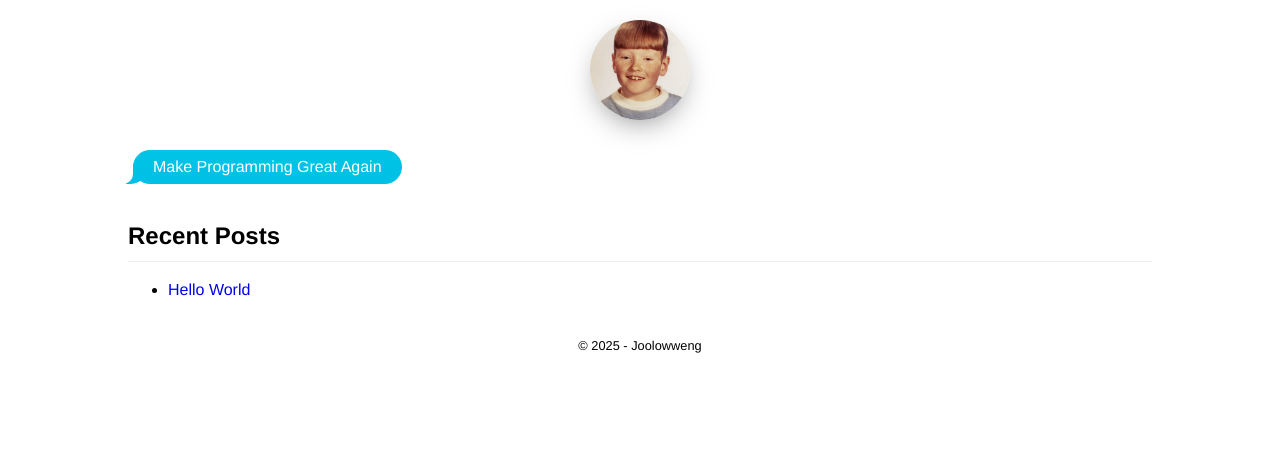
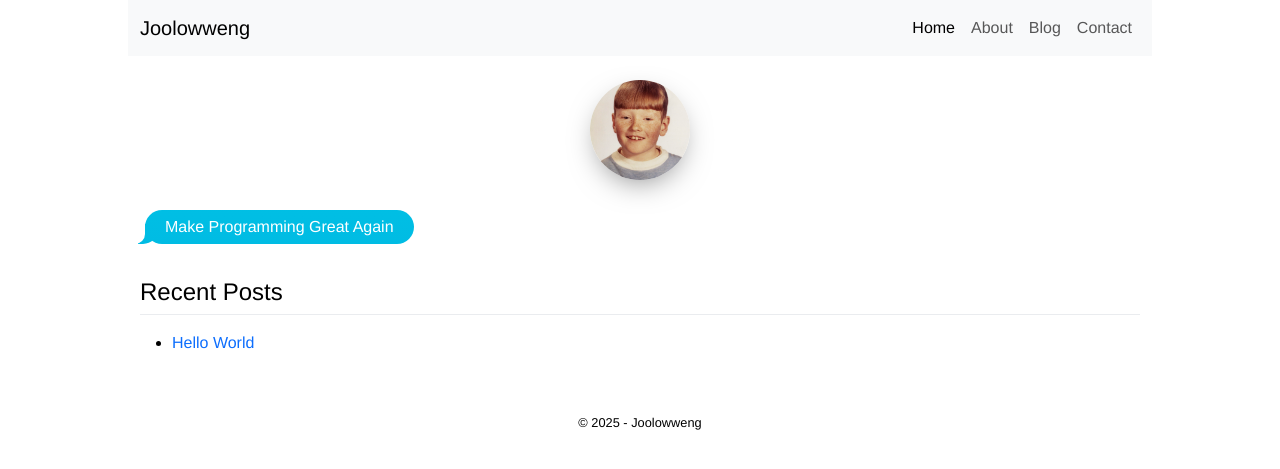
Before and after one commit to joolowweng/joolwweng.github.io, a Jekyll site: the page built from index.md, in a window 1280 px wide. Shown: the top 469 px of the page. Built offline with Jekyll 4.4.1, drawn with Linux system fonts in a browser that asks for light colours.

Commit message:
Update default.html

```diff
--- a/_layouts/default.html
+++ b/_layouts/default.html
@@ -5,17 +5,77 @@
     <meta name="viewport" content="width=device-width, initial-scale=1" />
     <!-- Basic favicon -->
     <link rel="shortcut icon" href="{{ site.baseurl }}/assets/favicon.ico" />
+    <!-- Bootstrap CSS -->
+    <link
+      href="https://cdn.jsdelivr.net/npm/bootstrap@5.3.0/dist/css/bootstrap.min.css"
+      rel="stylesheet"
+    />
     <!-- Modern favicon options -->
     <title>
-      {% if page.title %}{{ page.title | escape }} - {{ site.title | escape }}{%
-      else %}{{ site.title | escape }}{% endif %}
+      {% if page.url == '/' %}{{ site.title | escape }}{% elsif page.title %}{{
+      page.title | escape }} - {{ site.title | escape }}{% else %}{{ site.title
+      | escape }}{% endif %}
     </title>
     <link rel="stylesheet" href="{{ site.baseurl }}/assets/css/style.css" />
   </head>
   <body class="vscode-body">
-    <main>{{ content }}</main>
-    <footer>
+    <!-- Navigation bar -->
+    <nav class="navbar navbar-expand-lg navbar-light bg-light">
+      <div class="container">
+        <a class="navbar-brand" href="{{ site.baseurl }}/">{{ site.title }}</a>
+        <button
+          class="navbar-toggler"
+          type="button"
+          data-bs-toggle="collapse"
+          data-bs-target="#navbarNav"
+          aria-controls="navbarNav"
+          aria-expanded="false"
+          aria-label="Toggle navigation"
+        >
+          <span class="navbar-toggler-icon"></span>
+        </button>
+        <div class="collapse navbar-collapse" id="navbarNav">
+          <ul class="navbar-nav ms-auto">
+            <li class="nav-item">
+              <a
+                class="nav-link {% if page.url == '/' %}active{% endif %}"
+                href="{{ site.baseurl }}/"
+                >Home</a
+              >
+            </li>
+            <li class="nav-item">
+              <a
+                class="nav-link {% if page.url contains '/about/' %}active{% endif %}"
+                href="{{ site.baseurl }}/about/"
+                >About</a
+              >
+            </li>
+            <li class="nav-item">
+              <a
+                class="nav-link {% if page.url contains '/blog/' %}active{% endif %}"
+                href="{{ site.baseurl }}/blog/"
+                >Blog</a
+              >
+            </li>
+            <li class="nav-item">
+              <a
+                class="nav-link {% if page.url contains '/contact/' %}active{% endif %}"
+                href="{{ site.baseurl }}/contact/"
+                >Contact</a
+              >
+            </li>
+          </ul>
+        </div>
+      </div>
+    </nav>
+
+    <main class="container my-4">{{ content }}</main>
+
+    <footer class="container text-center py-3">
       <p>&copy; {{ site.time | date: '%Y' }} - {{ site.title }}</p>
     </footer>
+
+    <!-- Bootstrap JS Bundle with Popper -->
+    <script src="https://cdn.jsdelivr.net/npm/bootstrap@5.3.0/dist/js/bootstrap.bundle.min.js"></script>
   </body>
 </html>
```
